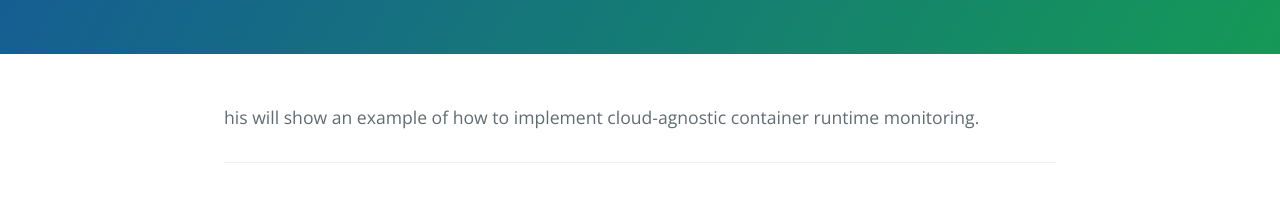
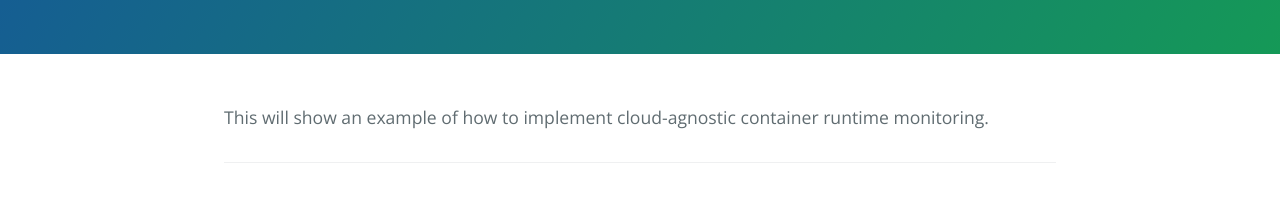
Before and after one commit to cloudsecguide/cloudsecguide.github.io, a Jekyll site: the page built from examples/concepts/container-runtime-monitoring.md, in a window 1280 px wide. Shown: the part 264-466 px from the top of the page. Built offline with Jekyll 4.4.1, drawn with Linux system fonts in a browser that asks for light colours; our own code applies the rules of GitHub Pages for plain Markdown files; the repository's description, which GitHub fills in, is left out.

Commit message:
Update container-runtime-monitoring.md

```diff
--- a/examples/concepts/container-runtime-monitoring.md
+++ b/examples/concepts/container-runtime-monitoring.md
@@ -1,2 +1,2 @@
-<title>Container Runtime Monitoring</title>
-his will show an example of how to implement cloud-agnostic container runtime monitoring.
+<html><head><title>Container Runtime Monitoring</title></head></html>
+This will show an example of how to implement cloud-agnostic container runtime monitoring.
```
